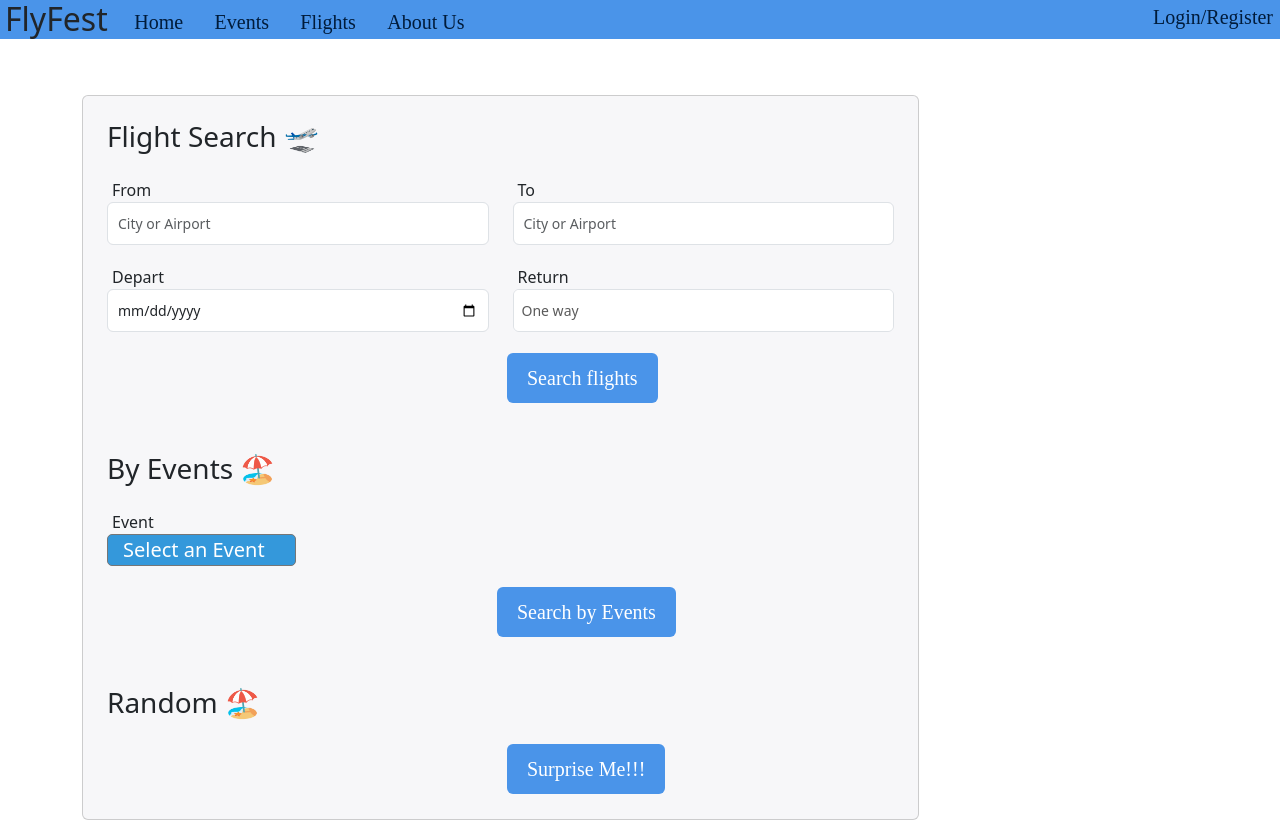
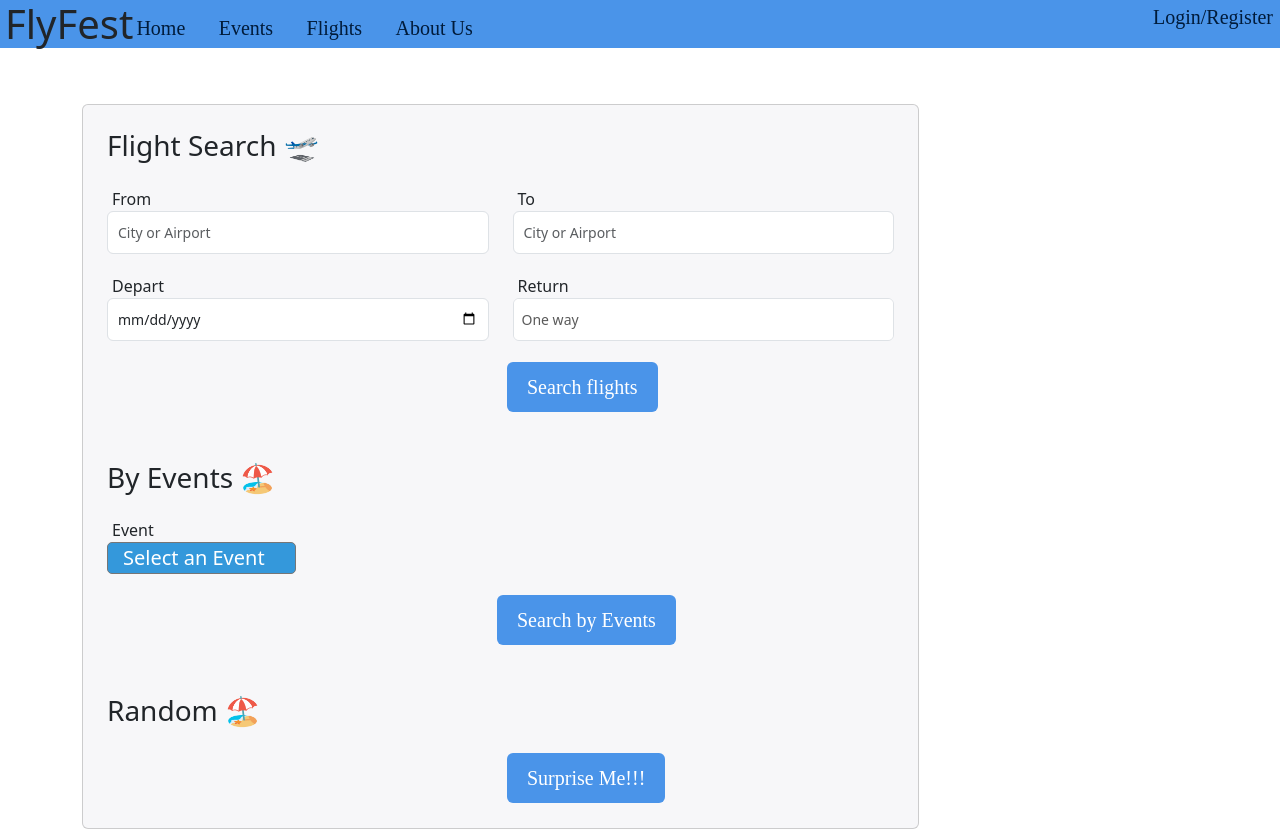
Before and after one commit to Dhruvsaini195/Minor, a plain HTML site: page index.html in a window 1280 px wide. Drawn offline with nearby package versions, Linux system fonts and the light colour scheme.

Commit message:
Update index.html

```diff
--- a/index.html
+++ b/index.html
@@ -8,7 +8,7 @@
 <script src="script.js"></script>
 <body>
     <div class="head">
-        <h2 style="background-color:rgb(74, 148, 233) ;">
+        <h1 style="background-color:rgb(74, 148, 233) ;">
             <label  id="logo">FlyFest</label>
             <button class="btn btn1">Home</button>
             <button class="btn btn2">Events</button>
```
